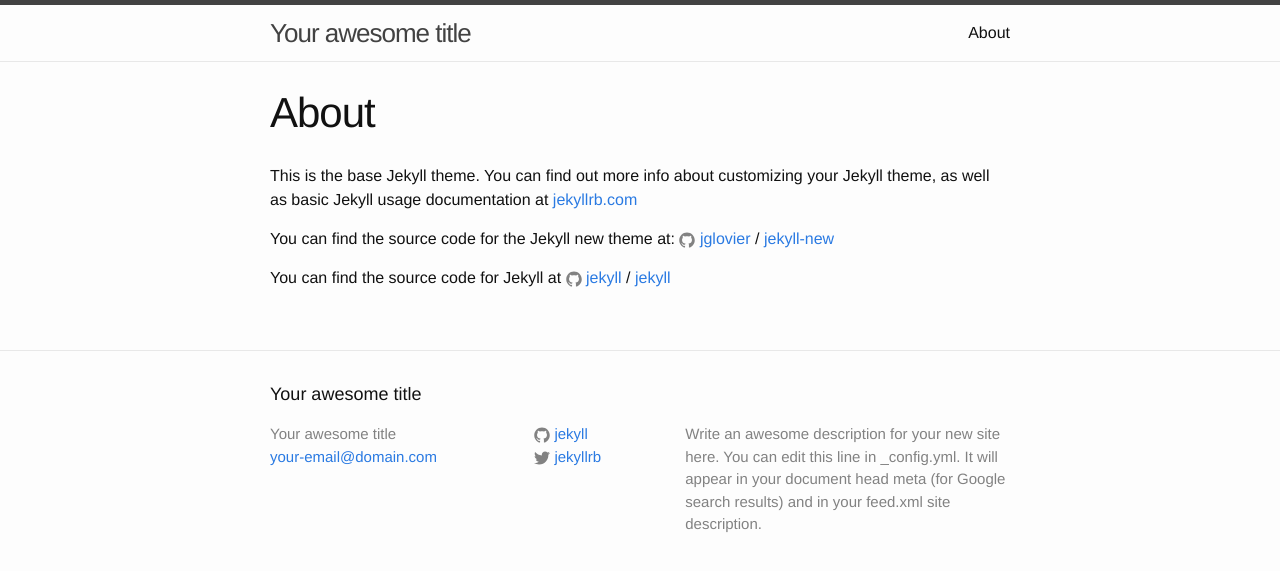
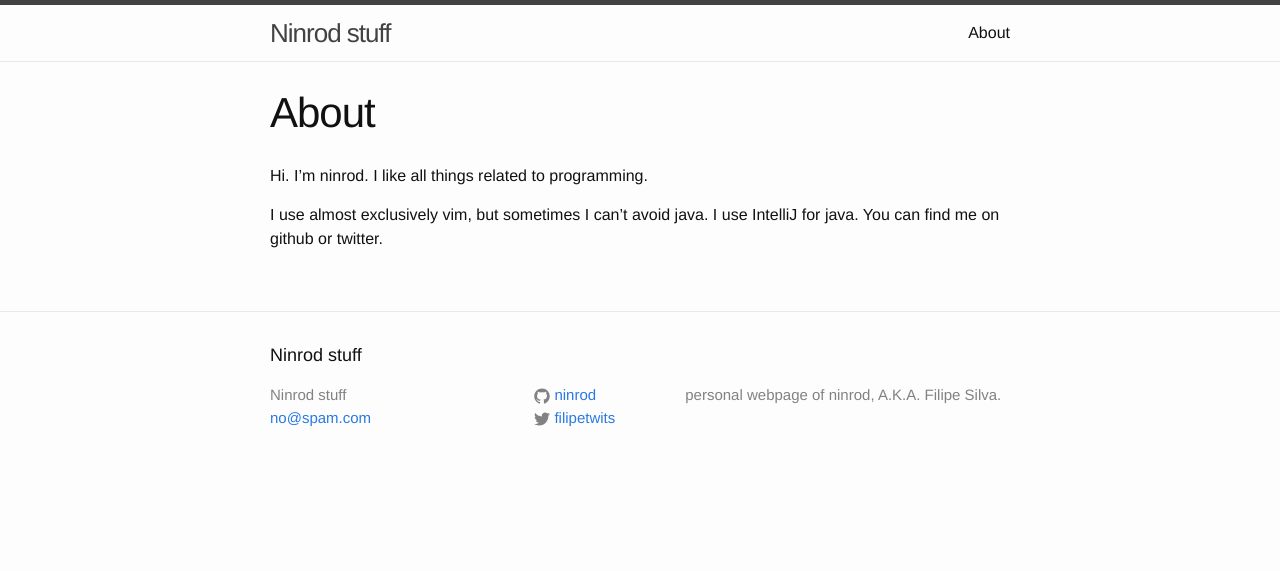
Before and after one commit to ninrod/ninrod.github.io, a Jekyll site: the page built from about.md, in a window 1280 px wide. Shown: the top 571 px of the page. Built offline with Jekyll 4.4.1, drawn with Linux system fonts in a browser that asks for light colours.

Commit message:
writing about and tweaking config.yml

```diff
--- a/_config.yml
+++ b/_config.yml
@@ -6,16 +6,14 @@
 # 'jekyll serve'. If you change this file, please restart the server process.
 
 # Site settings
-title: Your awesome title
-email: your-email@domain.com
+title: Ninrod stuff
+email: no@spam.com
 description: > # this means to ignore newlines until "baseurl:"
-  Write an awesome description for your new site here. You can edit this
-  line in _config.yml. It will appear in your document head meta (for
-  Google search results) and in your feed.xml site description.
+  personal webpage of ninrod, A.K.A. Filipe Silva.
 baseurl: "" # the subpath of your site, e.g. /blog
-url: "http://yourdomain.com" # the base hostname & protocol for your site
-twitter_username: jekyllrb
-github_username:  jekyll
+url: "http://ninrod.github.io" # the base hostname & protocol for your site
+twitter_username: filipetwits
+github_username:  ninrod
 
 # Build settings
 markdown: kramdown
--- a/about.md
+++ b/about.md
@@ -4,12 +4,7 @@ title: About
 permalink: /about/
 ---
 
-This is the base Jekyll theme. You can find out more info about customizing your Jekyll theme, as well as basic Jekyll usage documentation at [jekyllrb.com](http://jekyllrb.com/)
+Hi. I'm ninrod. I like all things related to programming.
 
-You can find the source code for the Jekyll new theme at:
-{% include icon-github.html username="jglovier" %} /
-[jekyll-new](https://github.com/jglovier/jekyll-new)
-
-You can find the source code for Jekyll at
-{% include icon-github.html username="jekyll" %} /
-[jekyll](https://github.com/jekyll/jekyll)
+I use almost exclusively vim, but sometimes I can't avoid java. I use IntelliJ for java.
+You can find me on github or twitter.
```
